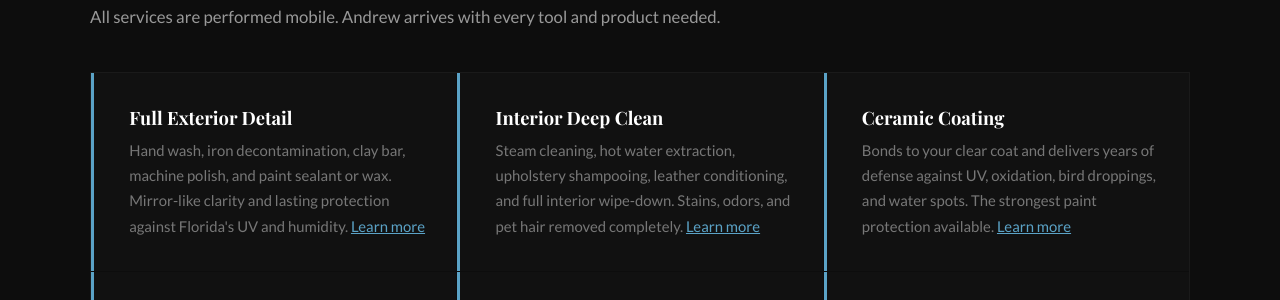
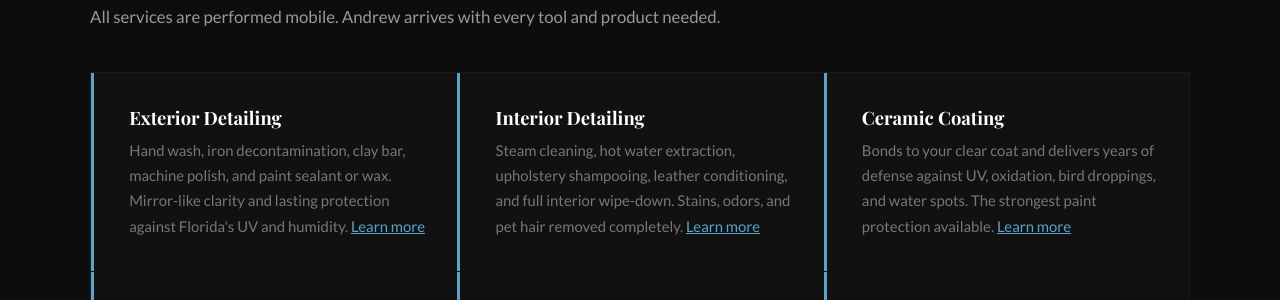
Before and after one commit to JamesBrownR/Diamond-Auto-Spa-Detailing, a Jekyll site: the page built from service-area/lady-lake-fl/index.html, in a window 1280 px wide and 900 px high, scrolled down 1547 px. Shown: the part 155-455 px from the top of the window. Built offline with Jekyll 4.4.1, drawn with Linux system fonts in a browser that asks for light colours; some web fonts are replaced.

Commit message:
Update index.html

```diff
--- a/service-area/lady-lake-fl/index.html
+++ b/service-area/lady-lake-fl/index.html
@@ -136,11 +136,11 @@ description: Professional mobile auto detailing in Lady Lake, FL. Diamond Auto S
         <p>All services are performed mobile. Andrew arrives with every tool and product needed.</p>
         <div class="services-grid-area">
             <div class="service-card-area">
-                <h3><a href="/service-area/lady-lake-fl/exterior-detailing/" style="color:#fff;text-decoration:none;">Full Exterior Detail</a></h3>
+                <h3><a href="/service-area/lady-lake-fl/exterior-detailing/" style="color:#fff;text-decoration:none;">Exterior Detailing</a></h3>
                 <p>Hand wash, iron decontamination, clay bar, machine polish, and paint sealant or wax. Mirror-like clarity and lasting protection against Florida's UV and humidity. <a href="/service-area/lady-lake-fl/exterior-detailing/" style="color:#5BA3C7;">Learn more</a></p>
             </div>
             <div class="service-card-area">
-                <h3><a href="/service-area/lady-lake-fl/interior-detailing/" style="color:#fff;text-decoration:none;">Interior Deep Clean</a></h3>
+                <h3><a href="/service-area/lady-lake-fl/interior-detailing/" style="color:#fff;text-decoration:none;">Interior Detailing</a></h3>
                 <p>Steam cleaning, hot water extraction, upholstery shampooing, leather conditioning, and full interior wipe-down. Stains, odors, and pet hair removed completely. <a href="/service-area/lady-lake-fl/interior-detailing/" style="color:#5BA3C7;">Learn more</a></p>
             </div>
             <div class="service-card-area">
```
